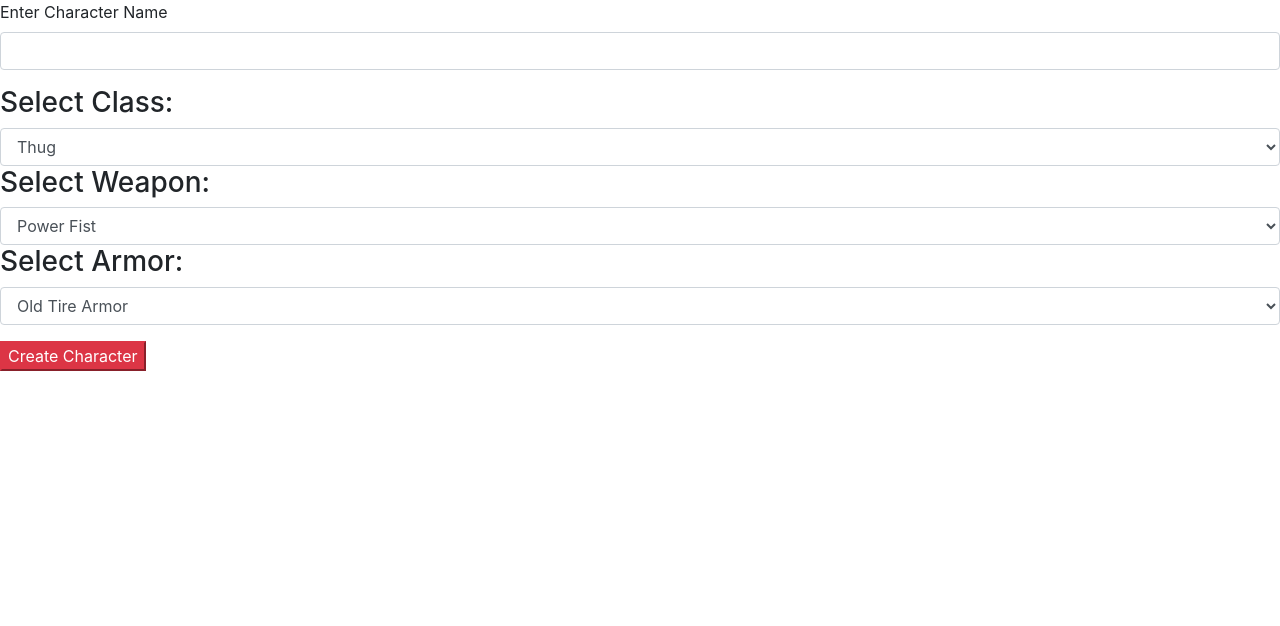
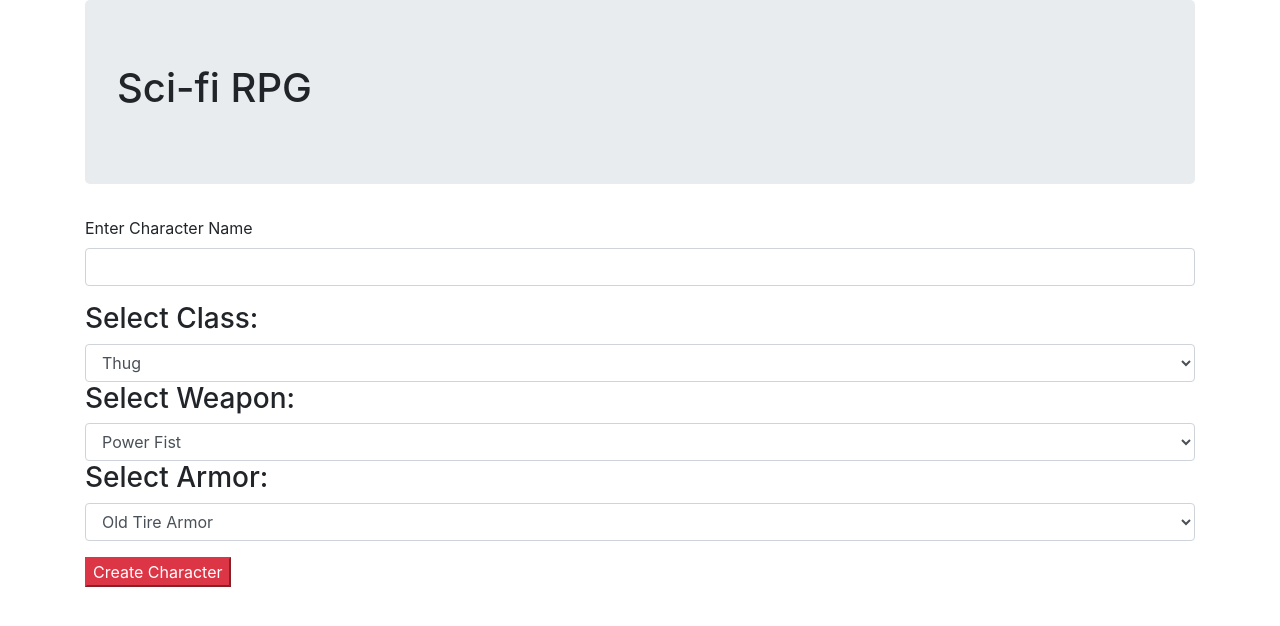
Before and after one commit to jasonkhan99/RPG, a website built with webpack: page src/index.html in a window 1280 px wide. Built offline with nearby package versions, Linux system fonts and the light colour scheme.

Commit message:
add container and jumbotron to html

```diff
--- a/src/index.html
+++ b/src/index.html
@@ -6,6 +6,10 @@
   </head>
 
   <body>
+    <div class="container">
+      <div class="jumbotron">
+        <h1>Sci-fi RPG</h1>
+      </div>
       <form id="character-creation">
         <div class="form-group">
           <label for="name">Enter Character Name</label>
@@ -33,6 +37,7 @@
         </div>
         <button id="submit" class="btn-danger">Create Character</button>
       </form>
+    </div>
   </body>
 
 </html>
```
Lines whose indentation alone changed are shown as unchanged.
